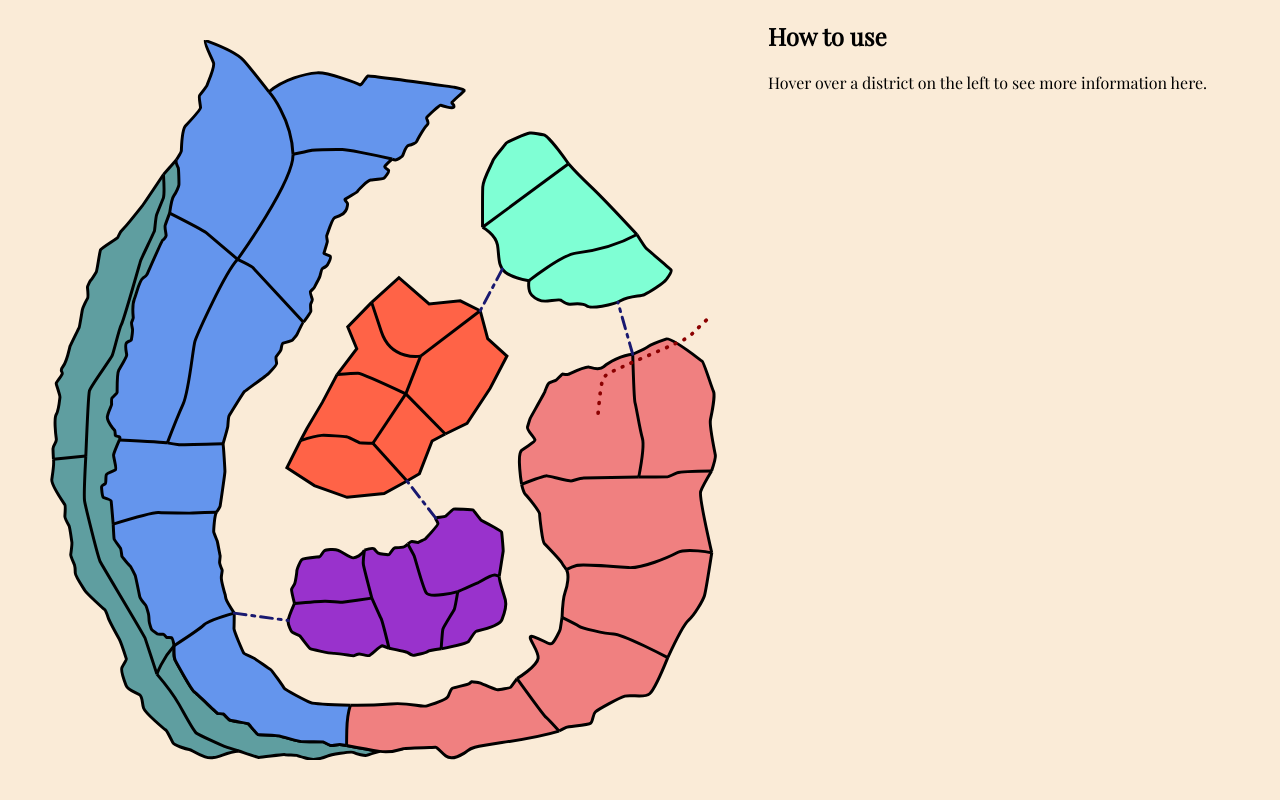
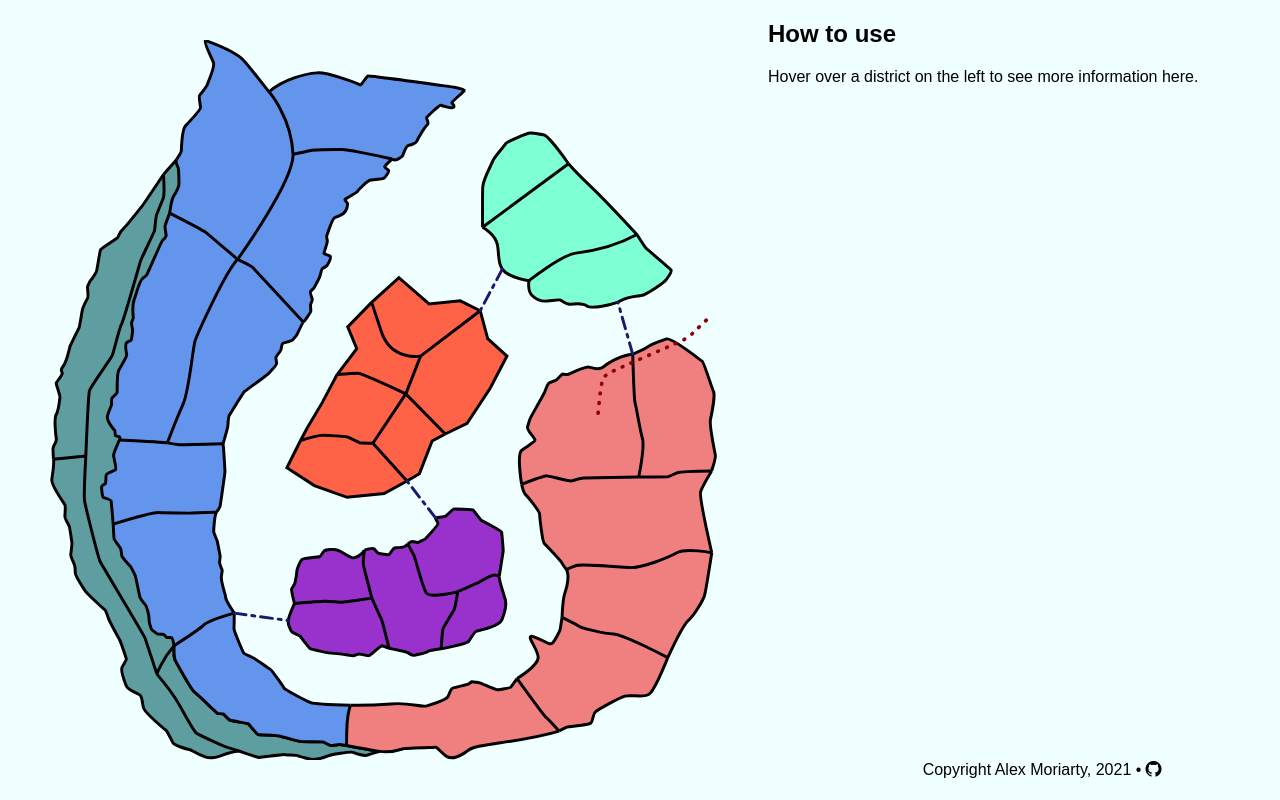
Before and after one commit to genom10/sharn-map, a plain HTML site: page index.html in a window 1280 px wide. Drawn offline with nearby package versions, Linux system fonts and the light colour scheme; a web font is replaced by a local one.

Commit message:
Add page credits

```diff
--- a/index.html
+++ b/index.html
@@ -5,11 +5,13 @@
     <meta charset="UTF-8">
     <meta http-equiv="X-UA-Compatible" content="IE=edge">
     <meta name="viewport" content="width=device-width, initial-scale=1.0">
+    <meta name="author" content="Alex Moriarty">
     <title>Sharn map</title>
 
     <link rel="preconnect" href="https://fonts.googleapis.com">
     <link rel="preconnect" href="https://fonts.gstatic.com" crossorigin>
     <link href="https://fonts.googleapis.com/css2?family=Playfair+Display:ital@0;1&display=swap" rel="stylesheet">
+    <link rel="stylesheet" href="https://cdn.jsdelivr.net/npm/bootstrap-icons@1.5.0/font/bootstrap-icons.css">
     <link rel="stylesheet" href="style.css">
     <link rel="stylesheet" href="map_styles.css">
 </head>
@@ -24,16 +26,26 @@
                 <p id="upperInfo">Hover over a district on the left to see more information here.</p>
             </section>
             <section id="middleSection">
-            <h3 id="middleDistrict"></h2>
+                <h3 id="middleDistrict">
+                    </h2>
                     <p id="middleInfo"></p>
             </section>
             <section id="lowerSection">
-            <h3 id="lowerDistrict"></h2>
+                <h3 id="lowerDistrict">
+                    </h2>
                     <p id="lowerInfo"></p>
             </section>
         </article>
     </div>
-    <footer id="pageFooter"></footer>
+    <footer id="pageFooter">
+        <ul class="credits">
+            <li>
+                <span>Copyright Alex Moriarty, 2021</span>
+            </li>
+            <li><a href="https://github.com/a-ws-m/sharn-map"><i class="bi-github" role="img"
+                        aria-label="GitHub"></i></a></li>
+        </ul>
+    </footer>
     <script src="js/map.js"></script>
 </body>
 
--- a/style.css
+++ b/style.css
@@ -1,13 +1,12 @@
 body {
-    background-color: antiquewhite;
+    background-color: azure;
     display: grid;
     grid-template-areas:
         "map-container"
         "infobox"
         "footer";
-    grid-template-columns: 1fr;
     margin: 0;
-    font-family: 'Playfair Display', serif;
+    font-family: 'Fira Sans', sans-serif;
 }
 
 @media only screen and (min-width: 1050px) {
@@ -45,5 +44,24 @@ h1 {
 
 #pageFooter {
     grid-area: footer;
-    text-align: center;
+    display: flex;
+    align-items: center;
 }
+
+.credits {
+    list-style: none;
+    display: flex;
+    margin: auto;
+}
+
+.credits>li {
+    margin-right: 0.25em;
+}
+
+.credits>li:not(:last-child):after {
+    content: "•";
+}
+
+.credits a {
+    color: black;
+}
```
Lines whose indentation alone changed are shown as unchanged.
